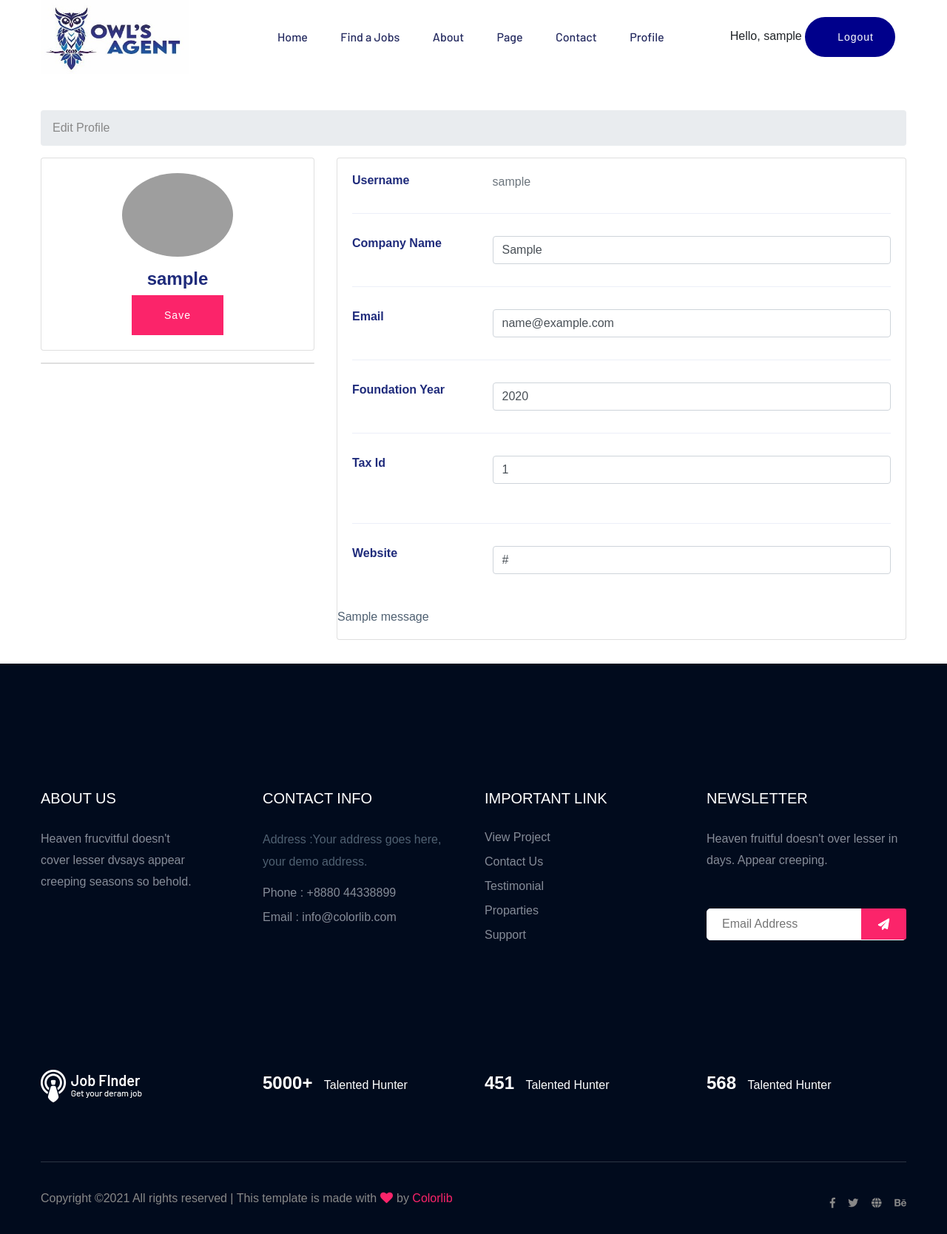
After one commit to buseggencoglu/owl-s-agent, a Django app: page /edit_profile_company/1 in a window 1280 px wide. The commit adds this page. Shown: the whole page at 74% size. Run offline with Django 3.2, Linux system fonts and the light colour scheme; a user stored in the database is signed in; tables that the repository leaves empty hold one stand-in row (values such as "Sample post"); one stand-in notice (Sample message) is shown; some libraries are stand-ins or nearby versions; some web fonts are replaced; grey boxes are pictures that could not be loaded.

Commit message:
Create and Update Company Profile added

```diff
--- a/owl_agent/templates/website/base.html
+++ b/owl_agent/templates/website/base.html
@@ -82,6 +82,9 @@
                                             </ul>
                                         </li>
                                         <li><a href="{% url 'contact' %}">Contact</a></li>
+                                        {% if user_type == 'company' %}
+                                        <li><a href="{% url 'company_profile' pk=user.id  %}">Profile</a></li>
+                                        {% endif %}
                                     </ul>
                                 </nav>
                             </div>
--- /dev/null
+++ b/owl_agent/templates/website/edit_profile_company.html
@@ -0,0 +1,124 @@
+{% extends 'website/base.html' %}
+{% block title %}
+Profile
+{% endblock %}
+
+{% load static %}
+{% block content %}
+<br><br>
+
+{% load crispy_forms_tags %}
+<div class="container">
+    <form method="POST">
+        <div class="main-body">
+            {% csrf_token %}
+
+            <nav aria-label="breadcrumb" class="main-breadcrumb">
+                <ol class="breadcrumb">
+                    <li class="breadcrumb-item active" aria-current="page">Edit Profile</li>
+                </ol>
+            </nav>
+
+            <div class="row gutters-sm">
+                <div class="col-md-4 mb-3">
+                    <div class="card">
+                        <div class="card-body">
+                            <div class="d-flex flex-column align-items-center text-center">
+                                <img src="https://assets.stickpng.com/images/585e4bf3cb11b227491c339a.png" alt="Admin"
+                                     class="rounded-circle" width="150">
+                                <div class="mt-3">
+                                    <h4><b>{{user.username}}</b></h4>
+                                    <a>
+                                        <button type="submit" class="btn btn-info"
+                                                href="{% url 'company_profile' pk=user.id %}">Save
+                                        </button>
+                                    </a>
+                                </div>
+                            </div>
+                        </div>
+                    </div>
+                    <div class="card mt-3">
+                    </div>
+                </div>
+
+                <div class="col-md-8">
+                    <div class="card mb-3">
+                        <div class="card-body">
+                            <div class="row">
+                                <div class="col-sm-3">
+                                    <h6 class="mb-0"><b>Username</b></h6>
+                                </div>
+                                <div class="col-sm-9 text-secondary">
+                                    {{user.username}}
+                                </div>
+                            </div>
+                            <hr>
+
+
+                            <div class="row">
+                                <div class="col-sm-3">
+                                    <h6 class="mb-0"><b>Company Name</b></h6>
+                                </div>
+                                <div class="col-sm-9 text-secondary">
+                                    <input type="text" name="company_name" value={{company.company_name}}
+                                           class="form-control">
+                                </div>
+                            </div>
+                            <hr>
+                            <div class="row">
+                                <div class="col-sm-3">
+                                    <h6 class="mb-0"><b> Email</b></h6>
+                                </div>
+                                <div class="col-sm-9 text-secondary">
+                                    <input type="email" name="email" value={{company.user.email}}
+                                           class="form-control">
+                                </div>
+                            </div>
+                            <hr>
+
+                            <div class="row">
+                                <div class="col-sm-3">
+                                    <h6 class="mb-0"><b>Foundation Year</b></h6>
+                                </div>
+                                <div class="col-sm-9 text-secondary">
+                                    <input type="number" name="foundation_year"
+                                           value={{company.foundation_year}}
+                                           class="form-control" min="1900" max="2021">
+                                </div>
+                            </div>
+                            <hr>
+                            <div class="row">
+                                <div class="col-sm-3">
+                                    <h6 class="mb-0"><b>Tax Id</b></h6>
+                                </div>
+
+                                <div class="col-sm-9 text-secondary">
+                                    <input type="number" name="tax_id" value={{company.tax_id}}
+                                           class="form-control">
+                                </div>
+                                <hr>
+                            </div>
+                            <hr>
+                            <div class="row">
+                                <div class="col-sm-3">
+                                    <h6 class="mb-0"><b>Website</b></h6>
+                                </div>
+                                <div class="col-sm-9 text-secondary">
+                                    <input type="url" name="website" value={{company.website}}
+                                           class="form-control">
+                                </div>
+                                <hr>
+                            </div>
+
+                        </div>
+                        {% for message in messages %}
+                        <p id="messages">{{message}}</p>
+                        {% endfor %}
+                    </div>
+                </div>
+            </div>
+
+        </div>
+    </form>
+</div>
+{% endblock %}
--- a/owl_agent/templates/website/login.html
+++ b/owl_agent/templates/website/login.html
@@ -37,7 +37,7 @@ Owls Agent Login Page
                 <p id="messages">{{message}}</p>
                 {% endfor %}
             </div>
-            <h5>If you dont have a account <a href="{% url "register" %}"><strong>join us</strong></a></h5>
+            <h5>If you dont have a account <a href="{% url 'register' %}"><strong>join us</strong></a></h5>
         </div>
     </div>
 </div>
--- a/owl_agent/website/forms.py
+++ b/owl_agent/website/forms.py
@@ -42,3 +42,15 @@ class Company_RegisterForm(UserCreationForm):
     class Meta:
         model = User
         fields = ('username', 'company_name', 'password1', 'password2')
+
+
+class EditCompanyProfileForm(forms.Form):
+    company_name = forms.CharField(max_length=100, widget=forms.TextInput)
+    foundation_year = forms.IntegerField()
+    tax_id = forms.IntegerField()
+    website = forms.CharField(max_length=100, widget=forms.TextInput)
+    email = forms.EmailField(max_length=150, widget=forms.EmailInput)
+
+    class Meta:
+        model = Company_Profile
+        fields = ('company_name', 'email', 'foundation_year', 'tax_id', 'website')
--- a/owl_agent/website/urls.py
+++ b/owl_agent/website/urls.py
@@ -16,7 +16,9 @@ urlpatterns = [
     path('elements/', views.elements_view, name='elements'),
     path('login/', views.login_view, name='login'),
     path('logout/', views.logout_view, name='logout'),
-    path ('dashboard/', views.admin_dashboard, name='admin_dashboard'),
+    path('dashboard/', views.admin_dashboard, name='admin_dashboard'),
     path('dashboard/approve/<int:pk>', views.approve_companies, name='company_approve'),
-    path('dashboard/reject/<int:pk>', views.reject_companies, name='company_reject')
+    path('dashboard/reject/<int:pk>', views.reject_companies, name='company_reject'),
+    path('company_profile/<int:pk>', views.company_profile, name='company_profile'),
+    path('edit_profile_company/<int:pk>', views.edit_profile_company, name='edit_profile_company'),
 ]
--- a/owl_agent/website/views.py
+++ b/owl_agent/website/views.py
@@ -2,9 +2,9 @@ import datetime
 
 from django.contrib.auth.decorators import login_required
 from django.http import HttpResponseRedirect
-from django.shortcuts import render, redirect
+from django.shortcuts import render, redirect, get_object_or_404
 from django.contrib.auth.models import User
-from .forms import Job_Seeker_RegisterForm, RoleChooseForm, Company_RegisterForm
+from .forms import Job_Seeker_RegisterForm, RoleChooseForm, Company_RegisterForm, EditCompanyProfileForm
 from .models import Job_Seeker_Profile, Company_Profile
 from datetime import date
 from django.contrib import messages
@@ -120,18 +120,17 @@ def register_Job_Seeker(request):
             return redirect('register_job_seeker')
 
         user = User.objects.create_user(username=username,
-                                            email=email,
-                                            password=password1)
+                                        email=email,
+                                        password=password1)
 
         job_seeker_profile = Job_Seeker_Profile.objects.create(user=user, name=first_name,
-                                              surname=surname,
-                                              birth_date=birthdate)
-
+                                                               surname=surname,
+                                                               birth_date=birthdate)
 
         user.save()
         job_seeker_profile.save()
 
-            # Login the user
+        # Login the user
         login(request, user)
         return redirect('sent')
 
@@ -213,3 +212,51 @@ def login_view(request):
 def logout_view(request):
     logout(request)
     return redirect('home')
+
+
+def company_profile(request, pk):
+    profile = Company_Profile.objects.get(user_id=pk)
+    return render(request, 'website/company_profile.html', {'profile': profile})
+
+
+def edit_profile_company(request, pk):
+    template = 'website/edit_profile_company.html'
+    company = Company_Profile.objects.filter(user=request.user)[0]
+
+    if request.method == 'POST':
+
+        company_name = request.POST.get('company_name')
+        email = request.POST.get('email')
+        foundation_year = request.POST.get('foundation_year')
+        tax_id = request.POST.get('tax_id')
+        website = request.POST.get('website')
+
+        if Company_Profile.objects.filter(company_name=company_name).exclude(
+                company_name=company.company_name).exists():
+            messages.error(request, 'This company name is already in use.')
+            return redirect('edit_profile_company', pk=pk)
+
+        if email and User.objects.filter(email=email).exclude(email=company.user.email).exists():
+            messages.error(request, 'This email is already in use.')
+            return redirect('edit_profile_company', pk=pk)
+
+        if Company_Profile.objects.filter(tax_id=tax_id).exclude(
+                tax_id=company.tax_id).exists():
+            messages.error(request, 'This tax id is already in use.')
+            return redirect('edit_profile_company', pk=pk)
+
+        user = User.objects.filter(pk=pk)
+        user.update(email=email)
+
+        company_p = Company_Profile.objects.get(user_id=pk)
+        company_p.company_name = company_name
+        company_p.foundation_year = foundation_year
+        company_p.tax_id = tax_id
+        company_p.website = website
+        company_p.save()
+
+        return redirect('company_profile', pk=pk)
+    else:
+        form = EditCompanyProfileForm()
+        args = {'form': form, 'company': company}
+        return render(request, template, args)
```
Also changed, not shown: owl_agent/templates/website/company_profile.html (added, +105 -0 lines), owl_agent/templates/website/register_Company.html (+4 -4 lines), owl_agent/templates/website/role_choose.html (indentation only).
